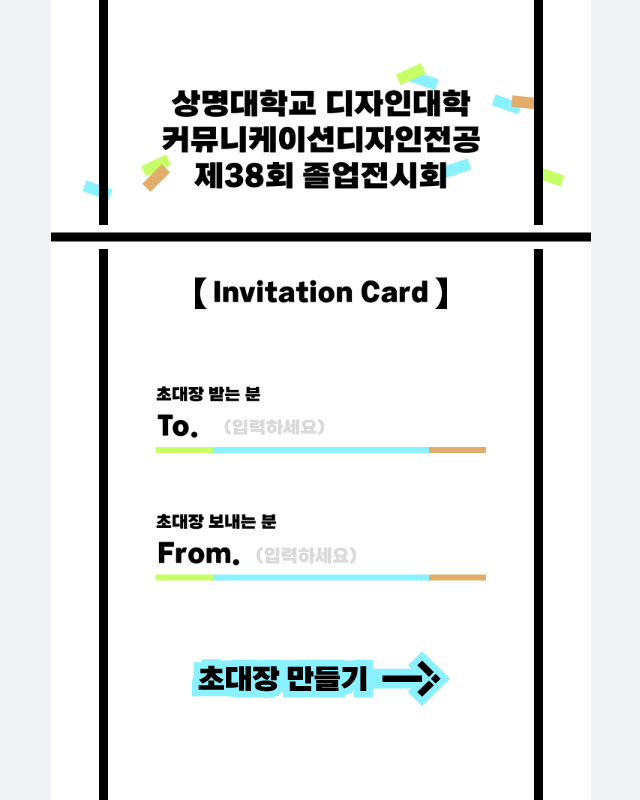
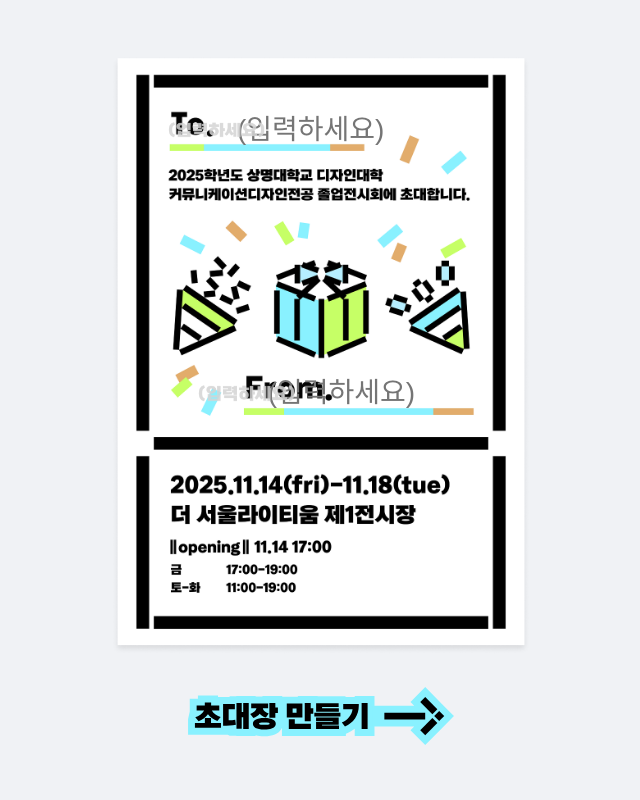
Before and after one commit to smcommd/invite, a Next.js app: page / in a window 1280 px wide. Shown: the top 800 px of the page, without its empty margins (319-959 px from the left). Built offline with nearby package versions, Linux system fonts and the light colour scheme.

Commit message:
Refine landing layout for responsive invite editing

```diff
--- a/pages/index.tsx
+++ b/pages/index.tsx
@@ -272,12 +272,14 @@
   return (
     <main className="landing">
       <div className="landing-wrapper">
-        <img
-          src={showResult ? asset("/result.png") : asset("/invitation.png")}
-          alt="졸업전시 초대장 미리보기 이미지"
-          className="landing-image-only"
-        />
-        <div className={`landing-overlay${showResult ? " landing-overlay--readonly" : ""}`}>
+        <div
+          className={`landing-card${showResult ? " landing-card--result" : ""}`}
+          aria-live={showResult ? "polite" : "off"}
+          aria-label={showResult ? "완성된 초대장 미리보기" : "초대장 작성 입력 영역"}
+          ref={resultCardRef}
+        >
+          <img src={asset("/invitation_2.png")} alt="졸업전시 초대장 배경 이미지" className="landing-card__image" />
+
           {!showResult ? (
             <>
               <label className="landing-field landing-field--to" htmlFor="landing-to-input">
@@ -285,7 +287,7 @@
                 <input
                   id="landing-to-input"
                   className="landing-input"
-                  placeholder=""
+                  placeholder="(입력하세요)"
                   maxLength={20}
                   value={toName}
                   onChange={(event) => setToName(event.target.value)}
@@ -296,7 +298,7 @@
                 <input
                   id="landing-from-input"
                   className="landing-input"
-                  placeholder=""
+                  placeholder="(입력하세요)"
                   maxLength={20}
                   value={fromName}
                   onChange={(event) => setFromName(event.target.value)}
@@ -305,13 +307,6 @@
             </>
           ) : (
             <>
-              <div
-                className="landing-result-card"
-                aria-live="polite"
-                aria-label="완성된 초대장 미리보기"
-                ref={resultCardRef}
-              >
-                <img src={asset("/invitation_2.png")} alt="" className="landing-result-card__image" />
               {toName && (
                 <span
                   className="landing-result-text landing-result-text--to"
@@ -332,7 +327,11 @@
                   {fromName}
                 </span>
               )}
+            </>
+          )}
         </div>
+
+        {showResult ? (
           <div className="landing-result-actions">
             <button
               type="button"
@@ -352,10 +351,7 @@
               <img src={asset("/retry.svg")} alt="" />
             </button>
           </div>
-            </>
-          )}
-        </div>
-        {!showResult && (
+        ) : (
           <Link
             href="/generator"
             className="landing-button"
@@ -366,6 +362,7 @@
             <img src={asset("/button_1.svg")} alt="초대장 만들기 이동 버튼" />
           </Link>
         )}
+
         <a ref={downloadLinkRef} style={{ display: "none" }} aria-hidden="true" />
       </div>
     </main>
--- a/styles/globals.css
+++ b/styles/globals.css
@@ -1,5 +1,10 @@
 :root {
   color-scheme: light;
+  --landing-card-aspect: 1024 / 1464;
+  --landing-to-top: calc(182 / 1464 * 100%);
+  --landing-from-top: calc(824 / 1464 * 100%);
+  --landing-to-x-offset: -2.45%;
+  --landing-from-x-offset: 4.88%;
 }
 
 * {
@@ -32,27 +37,46 @@
   display: flex;
   justify-content: center;
   align-items: center;
-  padding: 0;
+  padding: clamp(24px, 6vw, 48px) 16px;
   background: #f0f2f5;
 }
 
 .landing-wrapper {
-  position: relative;
-  width: min(100%, 720px);
+  width: min(100%, 420px);
+  display: flex;
+  flex-direction: column;
+  align-items: center;
+  gap: clamp(20px, 5vw, 32px);
+  margin: 0 auto;
 }
 
-.landing-image-only {
+.landing-card {
+  position: relative;
   width: 100%;
+  aspect-ratio: var(--landing-card-aspect);
+  max-width: min(100%, 420px);
+}
+
+.landing-card__image {
+  position: absolute;
+  inset: 0;
+  width: 100%;
+  height: 100%;
+  object-fit: contain;
   display: block;
-  height: auto;
+  z-index: 0;
+}
+
+.landing-result-actions {
+  display: flex;
+  align-items: center;
+  justify-content: center;
+  gap: clamp(12px, 4vw, 24px);
+  flex-wrap: wrap;
 }
 
 .landing-button {
-  position: absolute;
-  left: 50%;
-  transform: translate(-50%, -50%);
-  top: clamp(60%, 66vw, 74%);
-  width: clamp(200px, 40vw, 320px);
+  width: clamp(200px, 64%, 320px);
   display: block;
   touch-action: manipulation;
 }
@@ -87,48 +111,6 @@
     transform: translateZ(0);
     filter: none;
   }
-}
-
-.landing-overlay {
-  position: absolute;
-  inset: 0;
-  pointer-events: none;
-}
-
-.landing-overlay--readonly {
-  pointer-events: auto;
-}
-
-.landing-result-card {
-  position: absolute;
-  top: calc(820 / 3120 * 100% + 20px);
-  left: 50%;
-  width: calc(1024 / 1440 * 100%);
-  transform: translateX(-50%);
-  aspect-ratio: 1024 / 1464;
-  pointer-events: none;
-}
-
-.landing-result-card__image {
-  position: absolute;
-  inset: 0;
-  width: 100%;
-  height: 100%;
-  object-fit: contain;
-  display: block;
-  z-index: 0;
-}
-
-.landing-result-actions {
-  position: absolute;
-  top: calc((820 + 1464) / 3120 * 100% + 48px);
-  left: 50%;
-  transform: translate(-50%, 0);
-  display: flex;
-  flex-direction: column;
-  align-items: center;
-  gap: clamp(6px, 3vw, 16px);
-  z-index: 2;
 }
 
 .landing-result-action {
@@ -166,8 +148,7 @@
 }
 
 .landing-result-action--retry {
-  align-self: flex-end;
-  margin-left: clamp(8px, 4vw, 20px);
+  margin-left: 0;
 }
 
 .landing-result-action:not(:disabled):hover img,
@@ -192,11 +173,11 @@
 }
 
 .landing-result-text--to {
-  top: calc(182 / 1464 * 100%);
+  top: var(--landing-to-top);
 }
 
 .landing-result-text--from {
-  top: calc(824 / 1464 * 100%);
+  top: var(--landing-from-top);
 }
 
 .landing-field {
@@ -204,38 +185,25 @@
   display: flex;
   align-items: center;
   justify-content: flex-start;
-  width: clamp(200px, 48%, 360px);
-  height: clamp(26px, 5vw, 34px);
+  width: 68%;
+  min-height: clamp(26px, 5vw, 34px);
   font-weight: 400;
   color: #121212;
-}
-
-.landing-text {
-  position: absolute;
-  display: flex;
-  align-items: center;
-  justify-content: flex-start;
-  gap: 0.5rem;
-  font-weight: 400;
-  color: #121212;
-  white-space: nowrap;
+  transform: translate(-50%, -50%);
+  gap: clamp(10px, 4vw, 14px);
+  pointer-events: auto;
 }
 
 .landing-field--to {
-  top: 35%;
-  left: clamp(24%, 32vw, 40%);
-}
-
-.landing-text--to {
-  top: 35%;
-  left: clamp(24%, 32vw, 40%);
+  top: var(--landing-to-top);
+  left: calc(50% + var(--landing-to-x-offset));
 }
 
 .landing-placeholder {
   position: absolute;
   left: 0;
   top: 50%;
-  width: clamp(100px, 24%, 180px);
+  width: clamp(96px, 32%, 140px);
   height: auto;
   object-fit: contain;
   opacity: 0.85;
@@ -257,6 +225,7 @@
   padding: 0;
   line-height: clamp(26px, 5vw, 34px);
   pointer-events: auto;
+  text-align: center;
 }
 
 .landing-input::placeholder,
@@ -271,41 +240,9 @@
   font-size: clamp(18px, 4vw, 28px);
 }
 
-.landing-text {
-  font-size: clamp(18px, 4vw, 28px);
-  pointer-events: none;
-}
-
 .landing-field--from {
-  top: 46%;
-  left: clamp(33%, 40vw, 45%);
-}
-
-.landing-text--from {
-  top: 46%;
-  left: clamp(33%, 40vw, 45%);
-}
-
-@media (min-width: 1024px) {
-  .landing-wrapper {
-    width: min(540px, 70%);
-  }
-
-  .landing-field--to,
-  .landing-text--to {
-    left: 32%;
-  }
-
-  .landing-field--from,
-  .landing-text--from {
-    left: 38%;
-  }
-
-  .landing-button {
-    top: 58%;
-    width: clamp(180px, 22vw, 260px);
-  }
-
+  top: var(--landing-from-top);
+  left: calc(50% + var(--landing-from-x-offset));
 }
 
 .btn {
```
Also changed, not shown: preview/invite_2/404.html (+1 -1 lines), preview/invite_2/404/index.html (+1 -1 lines), preview/invite_2/components/DownloadButton/index.html (+1 -1 lines), preview/invite_2/components/InvitationCanvas/index.html (+1 -1 lines), preview/invite_2/generator/index.html (+1 -1 lines), preview/invite_2/index.html (+1 -1 lines), 6 other files (tests, documents, lock files or other folders). Lines whose indentation alone changed are shown as unchanged.
